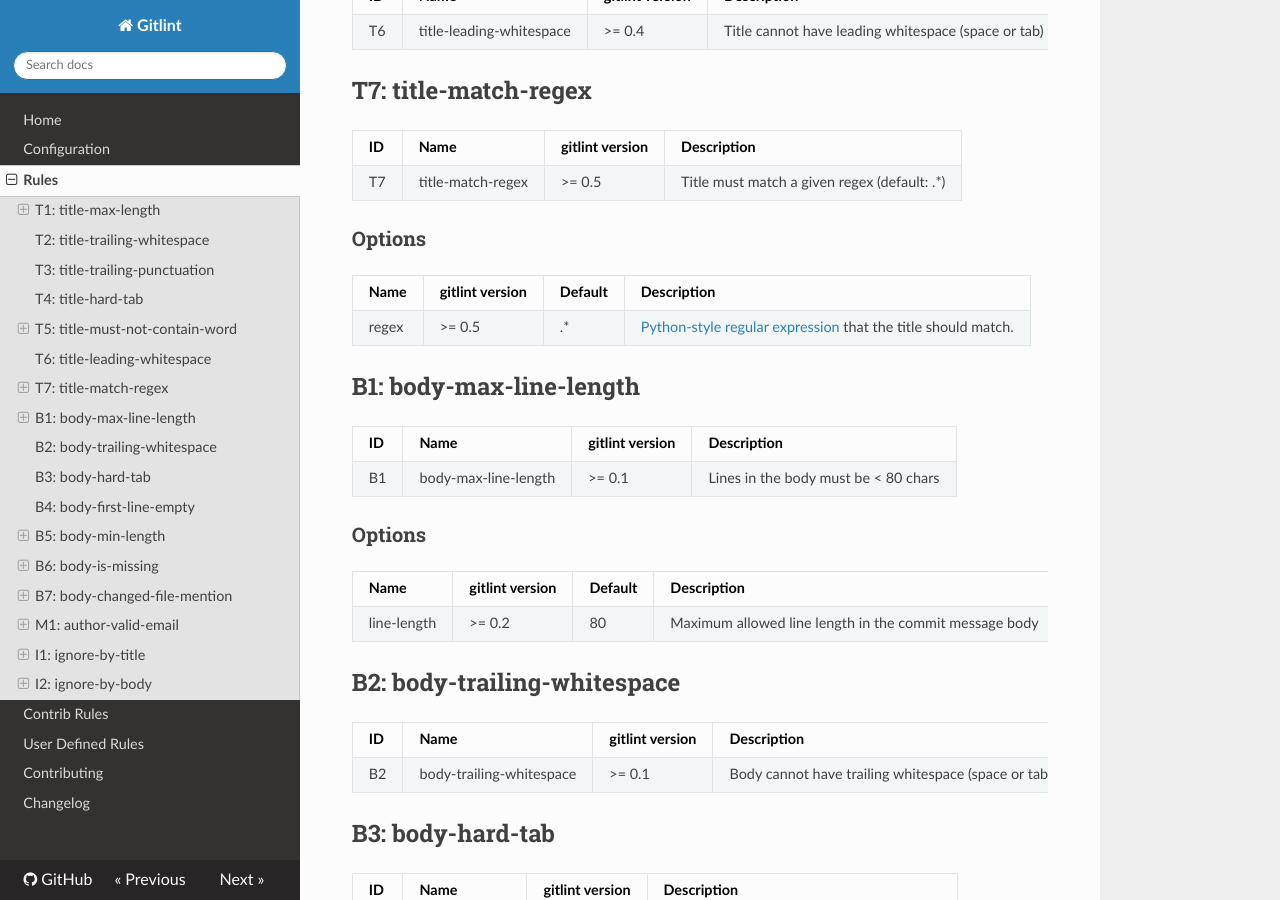
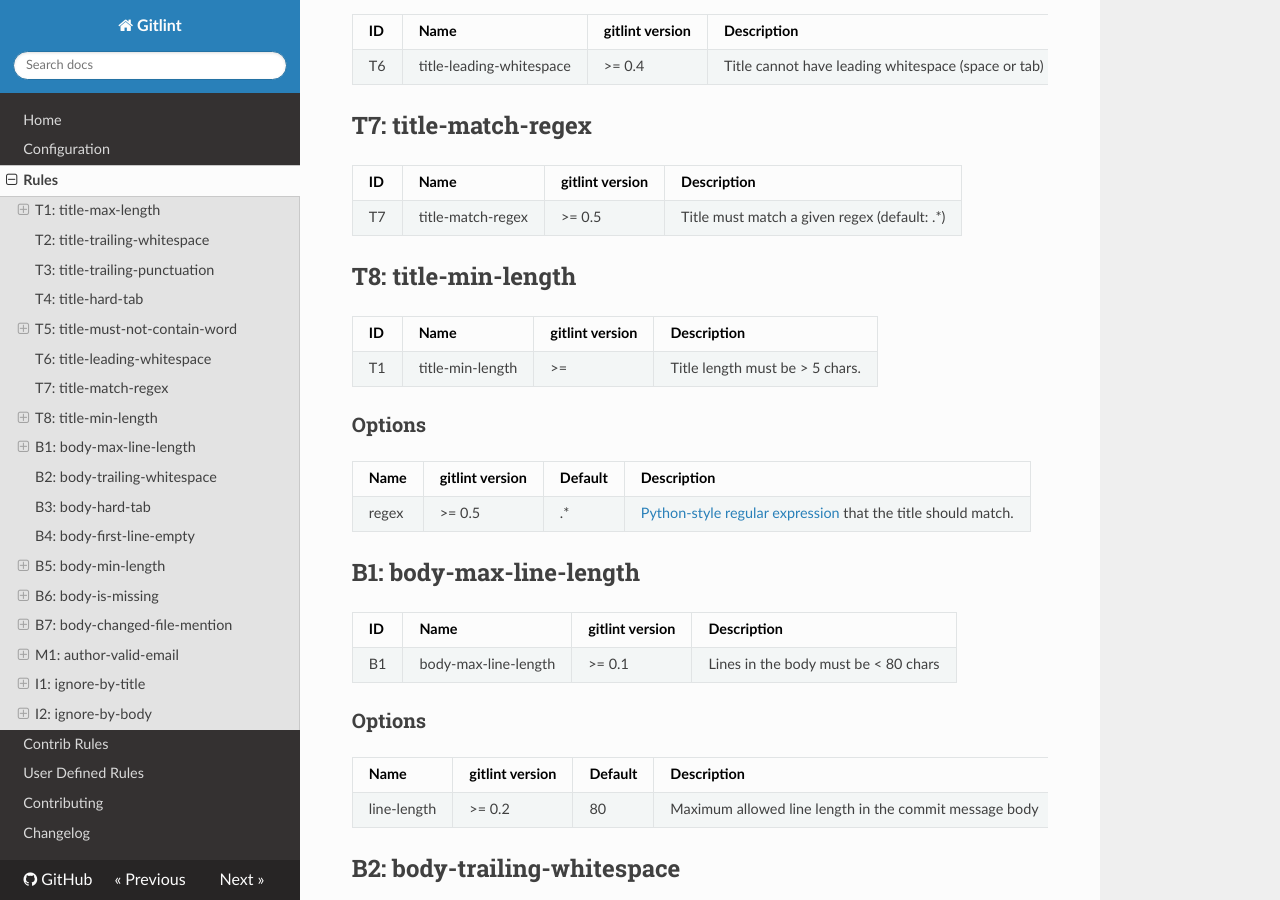
Before and after one commit to jorisroovers/gitlint, an MkDocs documentation site: the page built from docs/rules.md, in a window 1280 px wide and 900 px high, scrolled down 2033 px. Built offline with MkDocs 1.6.1, drawn with Linux system fonts in a browser that asks for light colours; nearby versions of some CDN libraries; some of the changed text lies outside the part shown.

Commit message:
title-min-length: Update tests, add docs
* Update tests related to the `title-min-length` (mostly cosmetic
  changes)

* Add one more test for empty title.

* Add the new `title-min-length` rule to various documentation files.

Signed-off-by: mr.Shu <mr@shu.io>

```diff
--- a/docs/rules.md
+++ b/docs/rules.md
@@ -14,6 +14,7 @@ T4    | title-hard-tab              | >= 0.1.0          | Title cannot contain h
 T5    | title-must-not-contain-word | >= 0.1.0          | Title cannot contain certain words (default: "WIP")
 T6    | title-leading-whitespace    | >= 0.4.0          | Title cannot have leading whitespace (space or tab)
 T7    | title-match-regex           | >= 0.5.0          | Title must match a given regex (default: .*)
+T8    | title-max-length            | >=                | Title length must be &gt; 5 chars.
 B1    | body-max-line-length        | >= 0.1.0          | Lines in the body must be &lt; 80 chars
 B2    | body-trailing-whitespace    | >= 0.1.0          | Body cannot have trailing whitespace (space or tab)
 B3    | body-hard-tab               | >= 0.1.0          | Body cannot contain hard tab characters (\t)
@@ -81,6 +82,12 @@ T6    | title-leading-whitespace    | >= 0.4          | Title cannot have leadin
 ID    | Name                        | gitlint version | Description
 ------|-----------------------------|-----------------|-------------------------------------------
 T7    | title-match-regex           | >= 0.5          | Title must match a given regex (default: .*)
+
+## T8: title-min-length ##
+
+ID    | Name                        | gitlint version | Description
+------|-----------------------------|-----------------|-------------------------------------------
+T1    | title-min-length            | >=              | Title length must be &gt; 5 chars.
 
 
 ### Options ###
```
Also changed, not shown: docs/configuration.md (+5 -0 lines), 3 other files.
